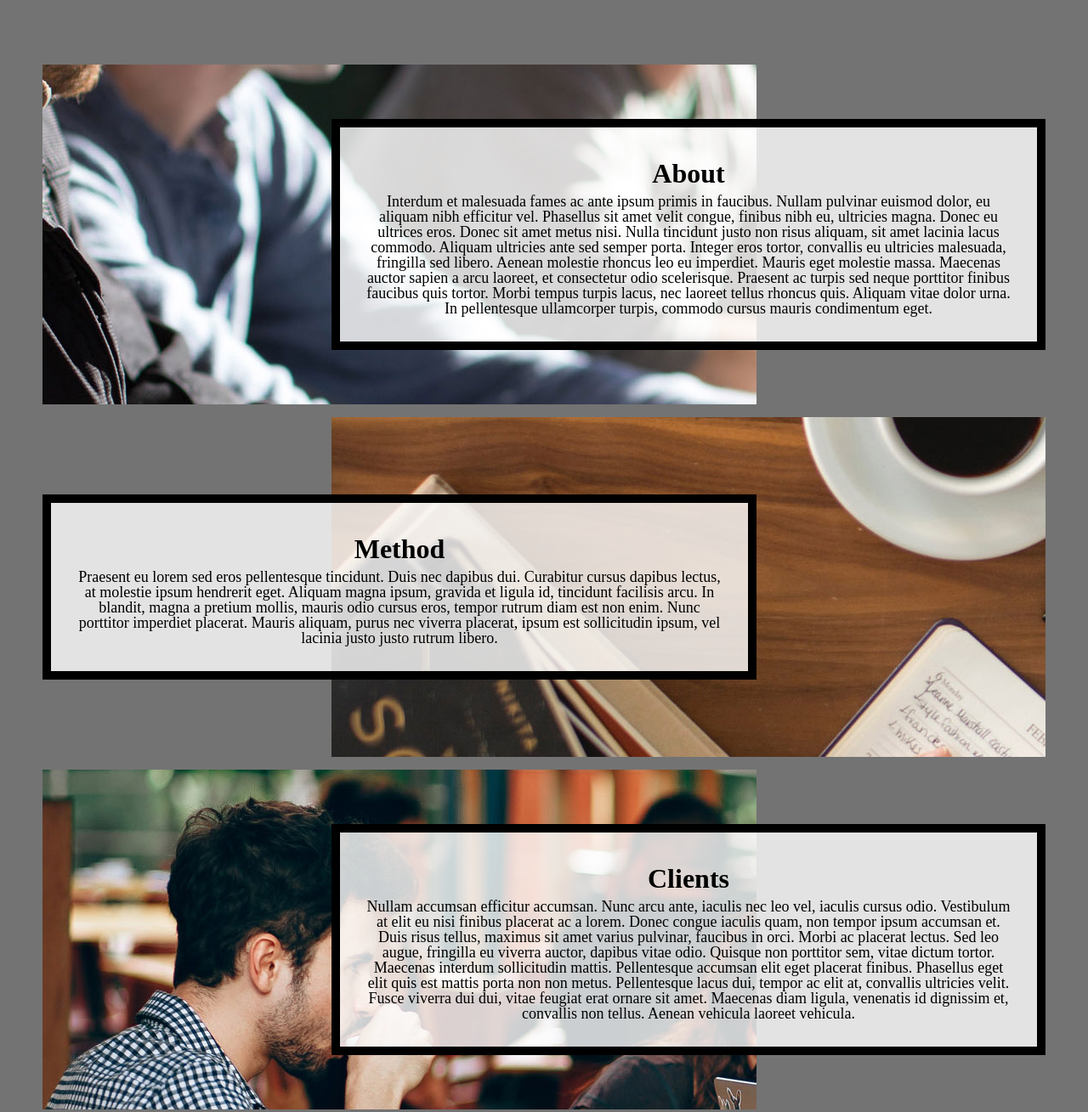
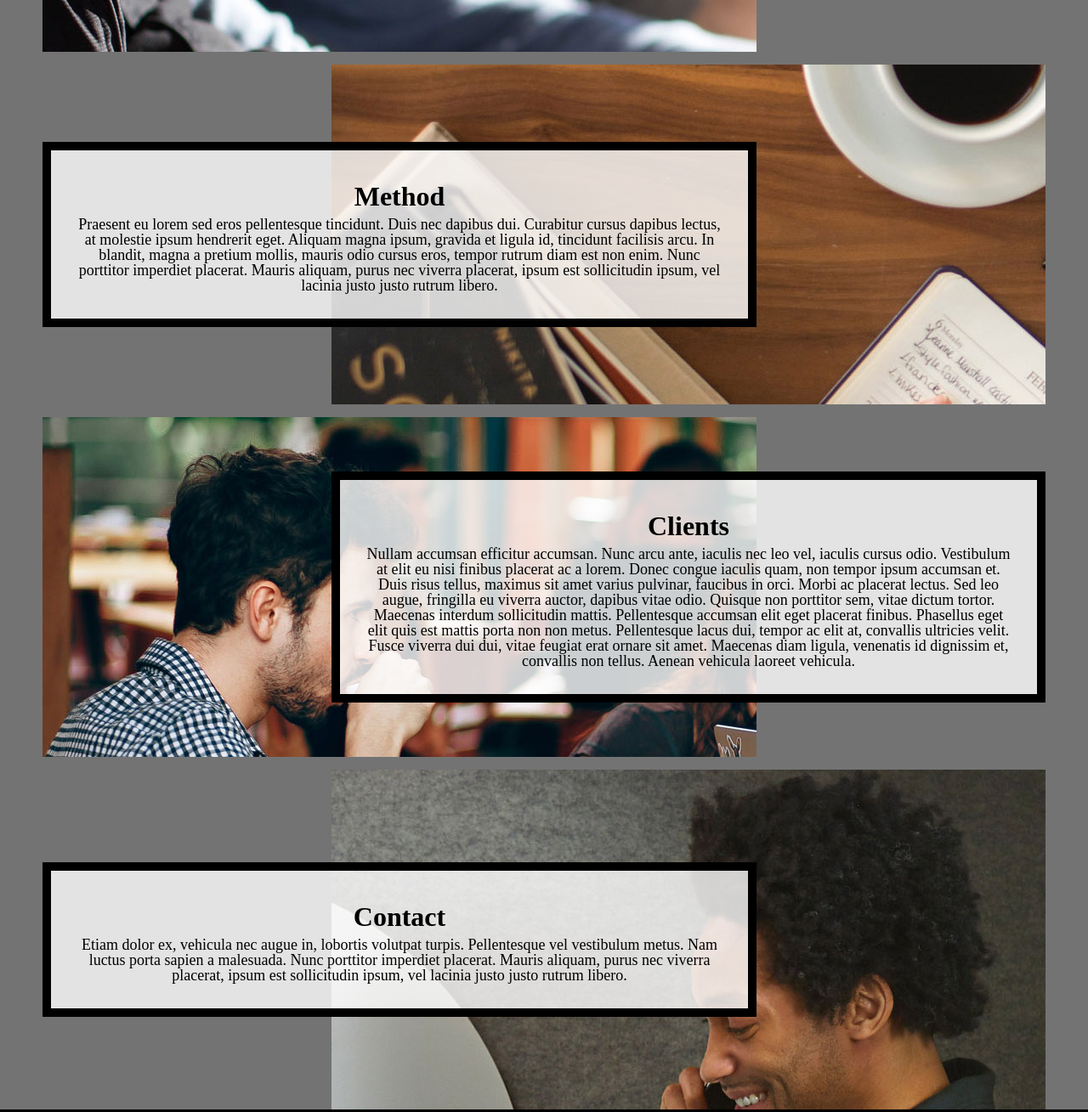
Before and after one commit to wwwangxinyi/homework4, a plain HTML site: page index.html in a window 1280 px wide. Shown: the part 832-2141 px from the top of the page at 85% size. Drawn offline with Linux system fonts and the light colour scheme.

Commit message:
Update style.css

```diff
--- a/css/style.css
+++ b/css/style.css
@@ -83,14 +83,14 @@ footer {
 }
 
 
-
 .container {
   /*Your Code Here*/
   display: grid;
-  -webkit-grid-template-columns: 1fr 5fr 1fr;
+  /* -webkit-grid-template-columns: 1fr 5fr 1fr; */
   grid-template-columns: 1fr 5fr 1fr;
   grid-template-rows: auto auto auto auto auto;
   grid-row-gap: 15px;
+  overflow: hidden;
 }
 
 header {
@@ -109,10 +109,10 @@ header {
   /*Your Code Here*/
   /*Set background-image to header.jpg */
   background-image: url('../images/header.jpg');
-
+  overflow: hidden;
   grid-column: 1 / -1;
   /*Can you explain what this does?*/
-  grid-row: 1 / auto;
+  grid-row: 1 / 2;
   /*Can you rewrite it?*/
 }
 
@@ -128,7 +128,7 @@ header p {
 .clients,
 .contact {
   /*Your Code Here*/
-  grid-column: 2/3;
+  grid-column: 2/span 1;
 }
 
 .about-image,
@@ -144,27 +144,27 @@ header p {
 .about,
 .about-image {
   /*Your Code Here*/
-  grid-row: 3/4;
+  grid-row: 2/auto;
 }
 
 .method,
 .method-image {
   /*Your Code Here*/
-  grid-row: 4/5;
+  grid-row: 3/auto;
 }
 
 
 .clients,
 .clients-image {
   /*Your Code Here*/
-  grid-row: 5/6;
+  grid-row: 4/auto;
 }
 
 
 .contact,
 .contact-image {
   /*Your Code Here*/
-  grid-row: 6/7
+  grid-row: 5/auto;
 }
 
 .text-block {
@@ -187,6 +187,7 @@ header p {
 
   .container {
     /*Your code here:*/
+
     display: grid;
     grid-template-rows: 400px 400px 400px 400px 400px;
     grid-template-columns: 50px auto 500px auto 50px;
@@ -231,4 +232,3 @@ preferences to reduce motion.*/
   header {
     background-attachment: initial;
   }
-}
```
